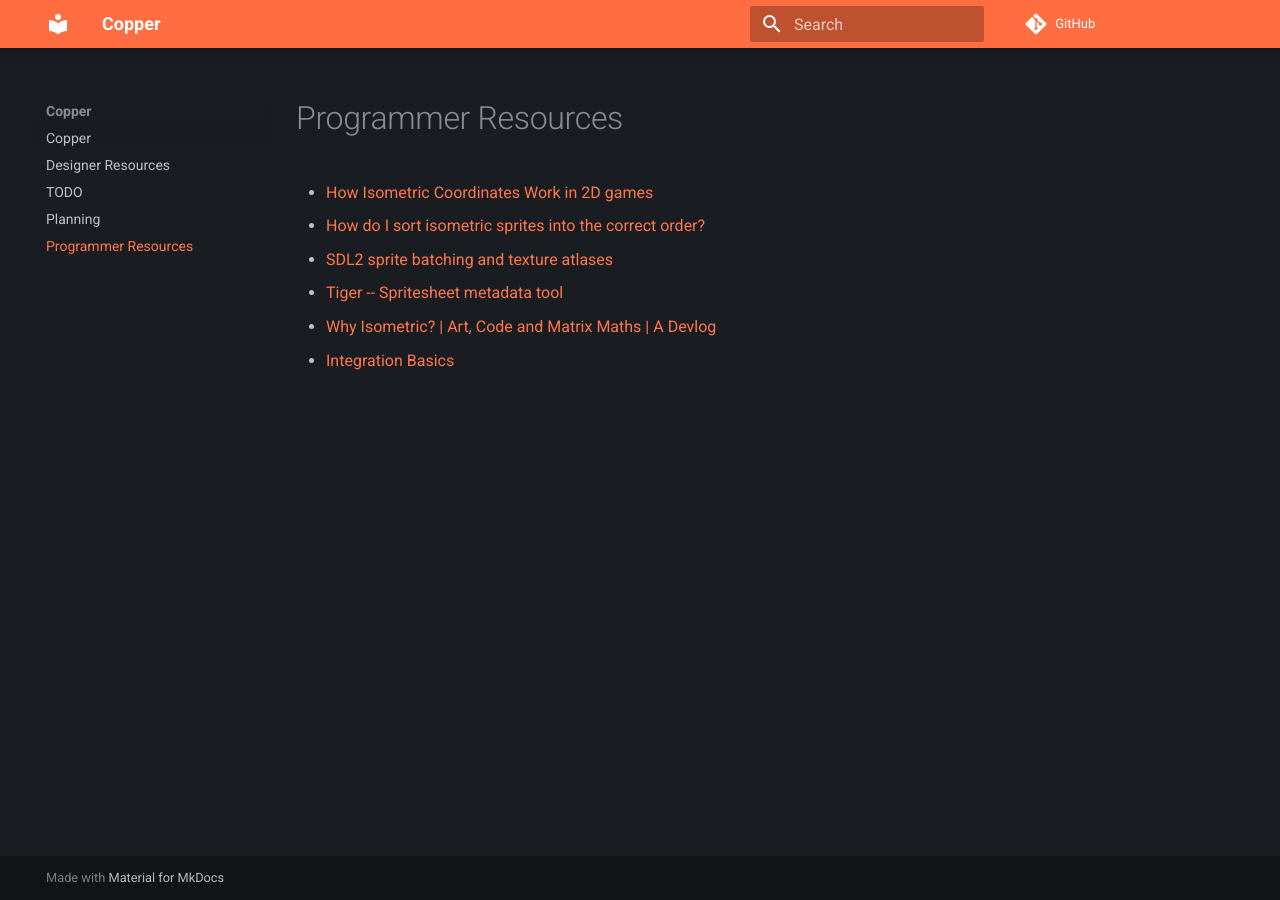
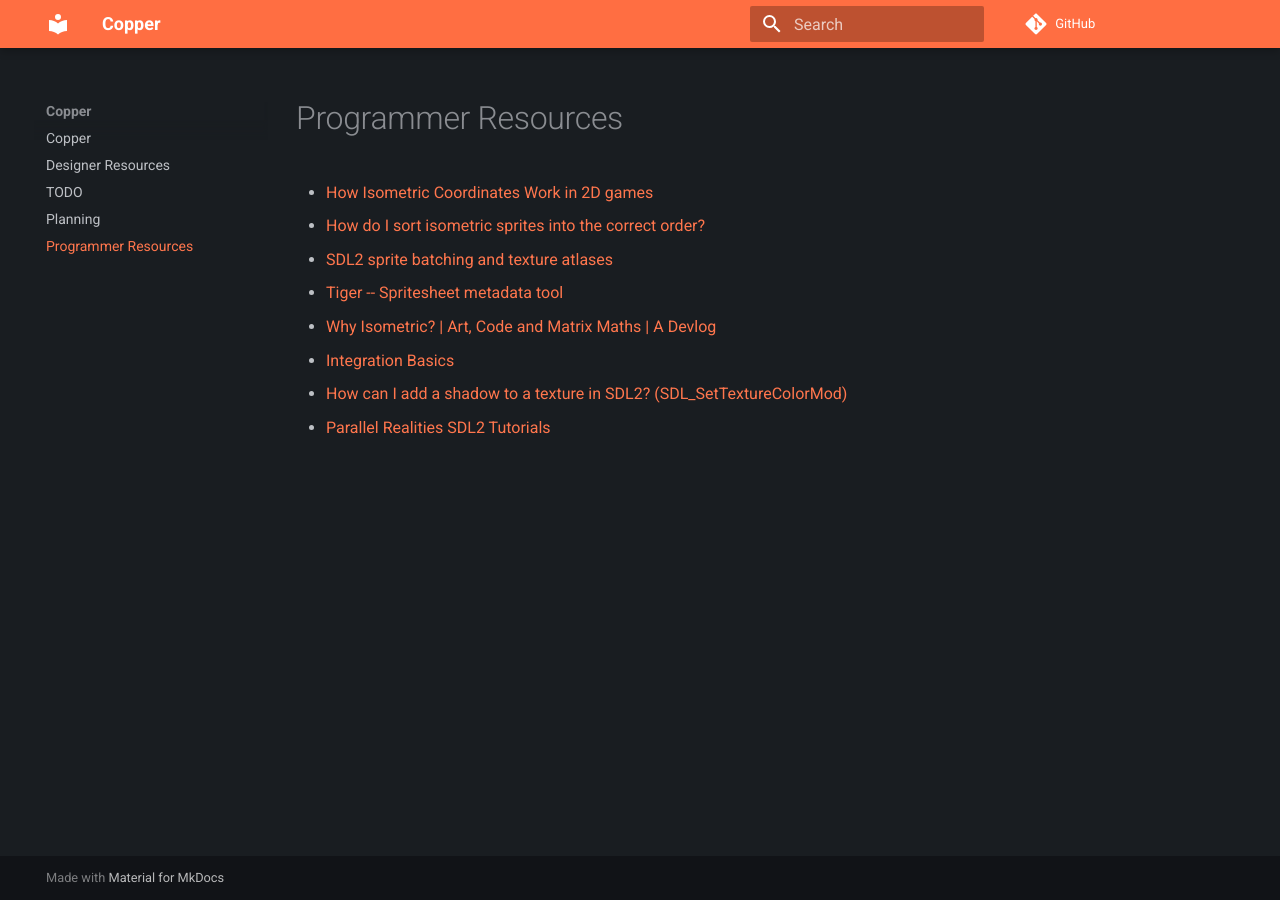
Before and after one commit to LeoRiether/Copper, an MkDocs documentation site: the page built from docs/programmer-resources.md, in a window 1280 px wide. Built offline with MkDocs 1.6.1 and Material for MkDocs 9.7.7, drawn with Linux system fonts in a browser that asks for light colours; comment, search, counter and statistics services are not loaded.

Commit message:
Updated docs/resources

```diff
--- a/docs/programmer-resources.md
+++ b/docs/programmer-resources.md
@@ -5,3 +5,5 @@
 - [Tiger -- Spritesheet metadata tool](https://agersant.itch.io/tiger)
 - [Why Isometric? | Art, Code and Matrix Maths | A Devlog](https://www.youtube.com/watch?v=0fZXlxtMbC0)
 - [Integration Basics](https://gafferongames.com/post/integration_basics/)
+- [How can I add a shadow to a texture in SDL2? (SDL_SetTextureColorMod)](https://stackoverflow.com/questions/63346483/how-i-can-add-a-shadow-to-a-texture-on-sdl2)
+- [Parallel Realities SDL2 Tutorials](https://parallelrealities.co.uk/tutorials/)
```
Also changed, not shown: docs/designer-resources.md (+1 -0 lines).
